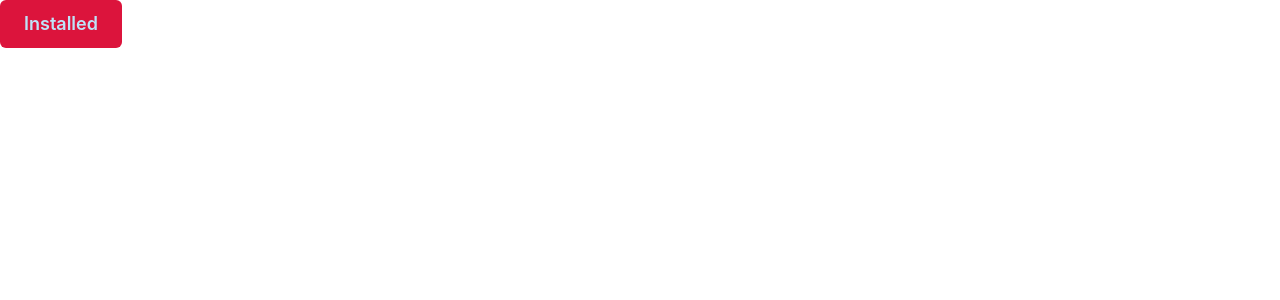
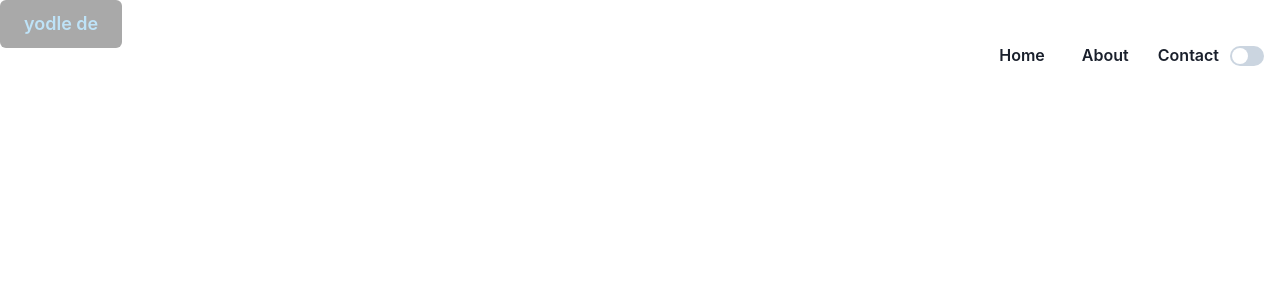
Before and after one commit to erichodges/next-chakra, a Next.js app: page / in a window 1280 px wide. Shown: the top 300 px of the page. Built offline with nearby package versions, Linux system fonts and the light colour scheme.

Commit message:
UI: Added initial DarkModeSwitch

```diff
--- a/package.json
+++ b/package.json
@@ -9,6 +9,7 @@
     "lint": "next lint"
   },
   "dependencies": {
+    "@chakra-ui/icons": "^1.0.14",
     "@chakra-ui/react": "^1.6.5",
     "@emotion/react": "^11",
     "@emotion/styled": "^11",
--- a/pages/index.js
+++ b/pages/index.js
@@ -1,11 +1,15 @@
 // import Head from 'next/head'
 // import Image from 'next/image'
 import {Button} from '@chakra-ui/react'
+import { DarkModeSwitch } from '../src/components/DarkModeSwitch'
 
 export default function Home() {
   return (
+    <div>
+      <DarkModeSwitch/>
       <div variant="solid">
-        <Button color='blue.100' bgColor='crimson' size='lg'>Installed</Button>
+        <Button color='blue.100' bgColor='darkgray' size='lg'>yodle de</Button>
       </div>
+    </div>
   )
 }
--- /dev/null
+++ b/src/components/DarkModeSwitch.js
@@ -0,0 +1,153 @@
+import { useState } from 'react'
+import {
+  useColorMode,
+  Switch,
+  Flex,
+  Button,
+  IconButton
+} from '@chakra-ui/react'
+import { HamburgerIcon, CloseIcon } from '@chakra-ui/icons'
+import NextLink from 'next/link'
+
+
+export const DarkModeSwitch = () => {
+  const { colorMode, toggleColorMode } = useColorMode()
+  const isDark = colorMode === 'dark'
+  const [display, changeDisplay] = useState('none')
+  return (
+    <Flex>
+      <Flex
+        position="fixed"
+        top="1rem"
+        right="1rem"
+        align="center"
+      >
+        {/* Desktop */}
+        <Flex
+          display={['none', 'none', 'flex','flex']}
+        >
+          <NextLink href="/" passHref>
+            <Button
+              as="a"
+              variant="ghost"
+              aria-label="Home"
+              my={5}
+              w="100%"
+            >
+              Home
+                    </Button>
+          </NextLink>
+
+          <NextLink href="/about" passHref>
+            <Button
+              as="a"
+              variant="ghost"
+              aria-label="About"
+              my={5}
+              w="100%"
+            >
+              About
+                    </Button>
+          </NextLink>
+
+          <NextLink href="/contact" passHref>
+            <Button
+              as="a"
+              variant="ghost"
+              aria-label="Contact"
+              my={5}
+              w="100%"
+            >
+              Contact
+                    </Button>
+          </NextLink>
+        </Flex>
+
+        {/* Mobile */}
+        <IconButton
+          aria-label="Open Menu"
+          size="lg"
+          mr={2}
+          icon={
+            <HamburgerIcon />
+          }
+          onClick={() => changeDisplay('flex')}
+          display={['flex', 'flex', 'none', 'none']}
+        />
+        <Switch
+          color="green"
+          isChecked={isDark}
+          onChange={toggleColorMode}
+        />
+      </Flex>
+
+      {/* Mobile Content */}
+      <Flex
+        w='100vw'
+        display={display}
+        bgColor="gray.50"
+        zIndex={20}
+        h="100vh"
+        pos="fixed"
+        top="0"
+        left="0"
+        overflowY="auto"
+        flexDir="column"
+      >
+        <Flex justify="flex-end">
+          <IconButton
+            mt={2}
+            mr={2}
+            aria-label="Open Menu"
+            size="lg"
+            icon={
+              <CloseIcon />
+            }
+            onClick={() => changeDisplay('none')}
+          />
+        </Flex>
+
+        <Flex
+          flexDir="column"
+          align="center"
+        >
+          <NextLink href="/" passHref>
+            <Button
+              as="a"
+              variant="ghost"
+              aria-label="Home"
+              my={5}
+              w="100%"
+            >
+              Home
+                    </Button>
+          </NextLink>
+
+          <NextLink href="/about" passHref>
+            <Button
+              as="a"
+              variant="ghost"
+              aria-label="About"
+              my={5}
+              w="100%"
+            >
+              About
+                    </Button>
+          </NextLink>
+
+          <NextLink href="/contact" passHref>
+            <Button
+              as="a"
+              variant="ghost"
+              aria-label="Contact"
+              my={5}
+              w="100%"
+            >
+              Contact
+            </Button>
+          </NextLink>
+        </Flex>
+      </Flex>
+    </Flex>
+  )
+}
```
Also changed, not shown: 1 other file (tests, documents, lock files or other folders).
